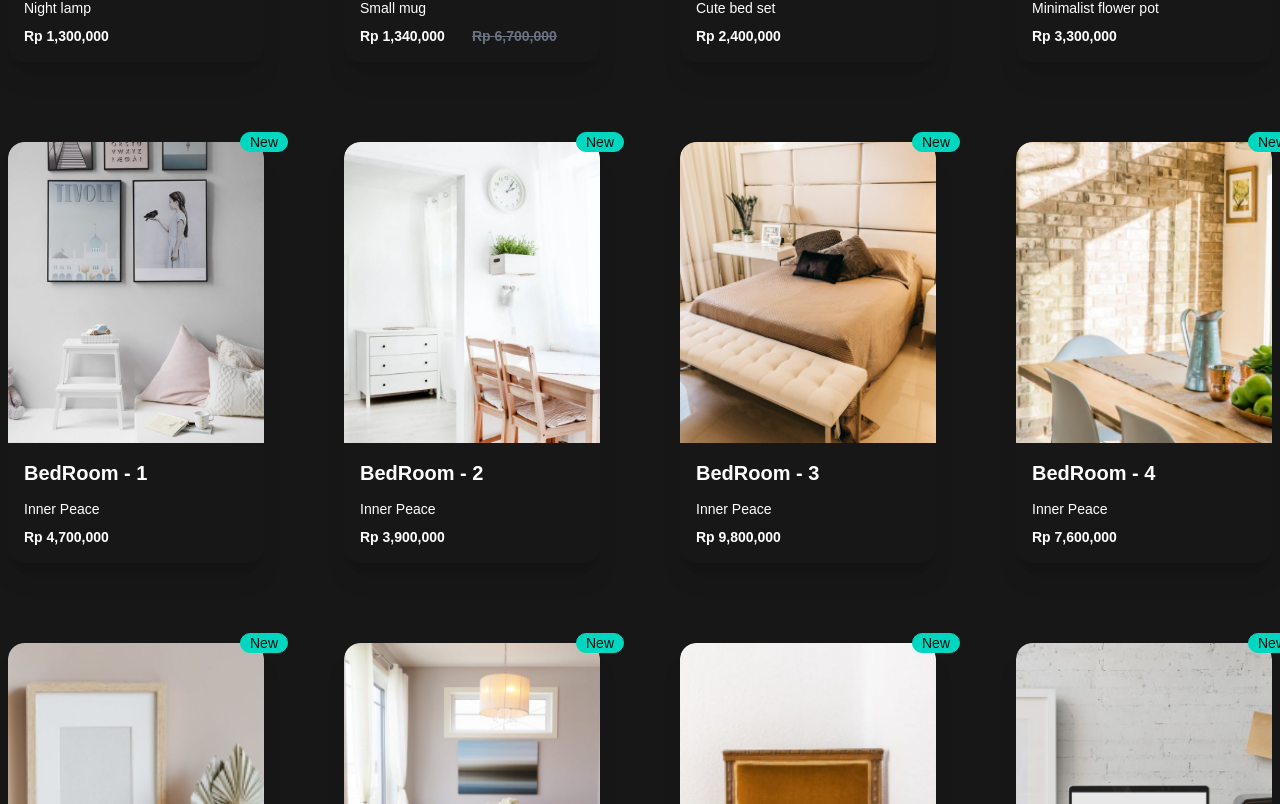
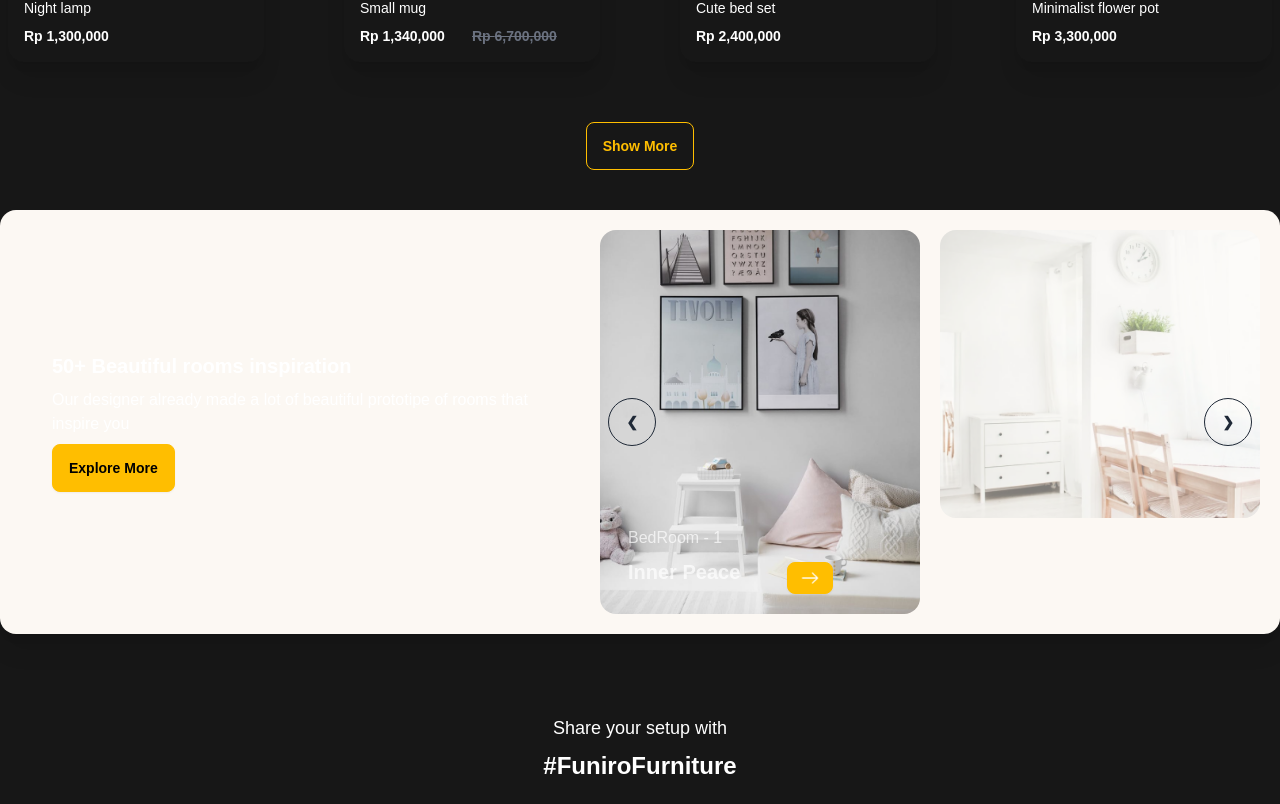
Before and after one commit to gnmjafari/furniture-store, a Next.js app: page / in a window 1280 px wide. Shown: the part 2476-3280 px from the top of the page. Built offline with nearby package versions, Linux system fonts and the light colour scheme.

Commit message:
Show More in home page link to shop page

```diff
--- a/app/page.tsx
+++ b/app/page.tsx
@@ -5,6 +5,7 @@ import Slider from "@/components/Slider";
 import { fetcher } from "@/components/utils";
 import { Product } from "@/types/types";
 import Image from "next/image";
+import Link from "next/link";
 import useSWR from "swr";
 
 export default function Home() {
@@ -69,9 +70,14 @@ export default function Home() {
             <ProductCardLoading />
           </div>
         ) : (
-          <ProductList products={data?.products} howDisplay="group" />
+          <ProductList
+            products={data?.products.slice(0, 8)}
+            howDisplay="group"
+          />
         )}
-        <button className="btn btn-outline btn-warning mt-5">Show More</button>
+        <button className="btn btn-outline btn-warning mt-5">
+          <Link href="/shop">Show More</Link>
+        </button>
       </div>
 
       <div className="card p-5 bg-[#FCF8F3] w-full shadow-xl items-center justify-center flex-row flex-wrap">
```
